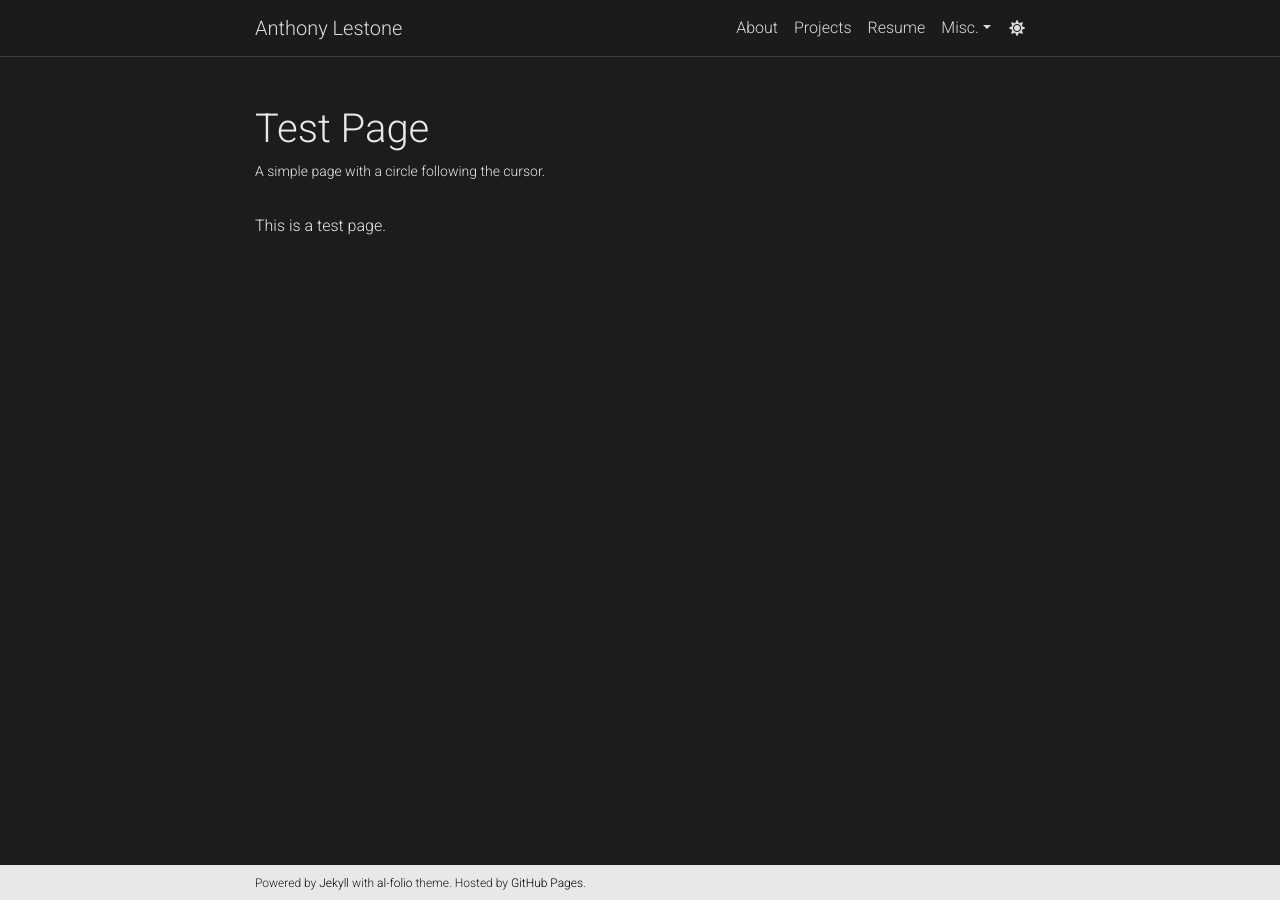
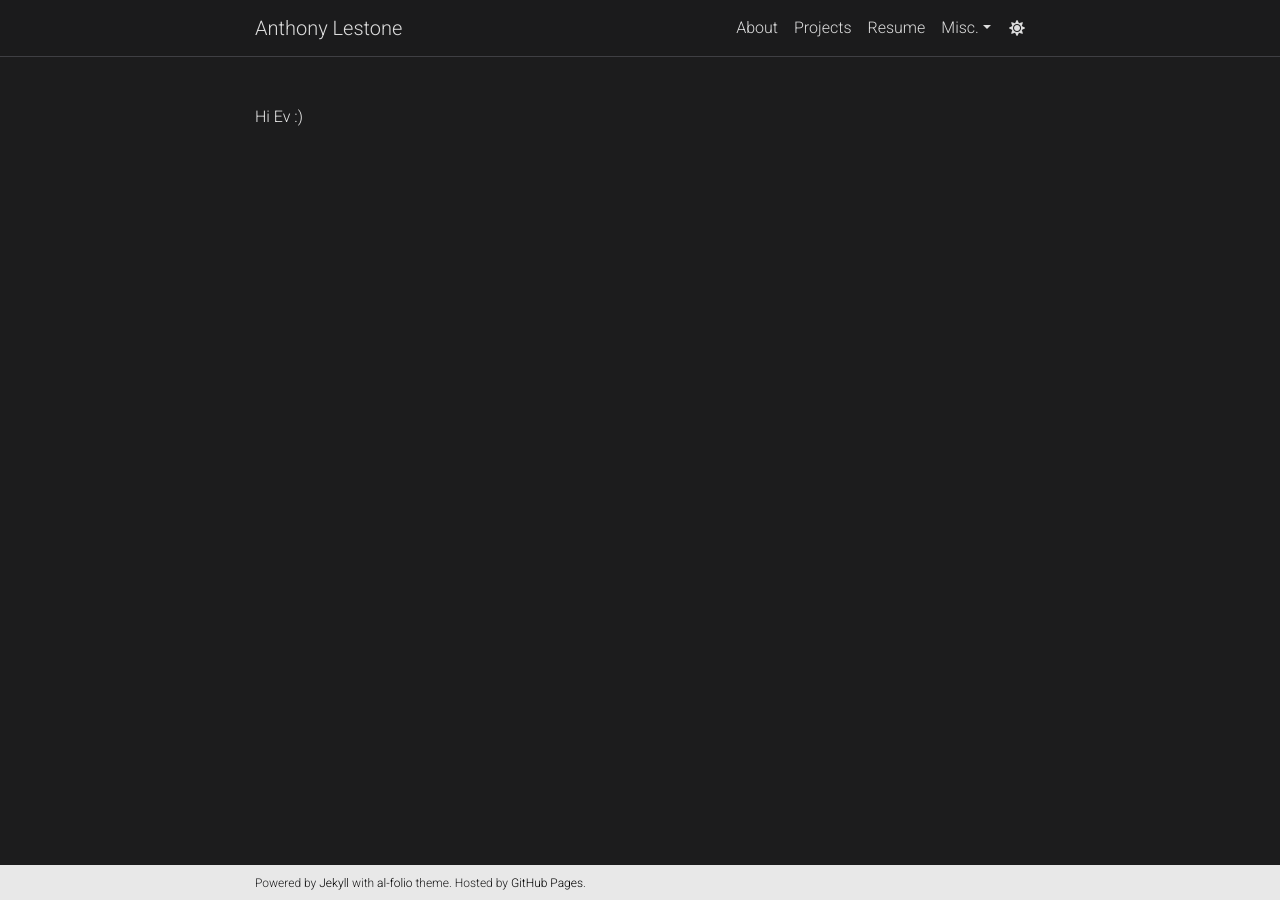
Before and after one commit to anthonylestone/anthonylestone.github.io, a Jekyll site: the page built from _pages/test.md, in a window 1280 px wide. Built offline with Jekyll 4.4.1, drawn with Linux system fonts in a browser that asks for light colours; comment, search, counter and statistics services are not loaded; a style sheet for code colours, icons or effects is not loaded.

Commit message:
removed title and description from page

```diff
--- a/_layouts/test.html
+++ b/_layouts/test.html
@@ -4,8 +4,6 @@ layout: default
 
 <div class="post">
   <header class="post-header">
-    <h1 class="post-title">{{ page.title }}</h1>
-    <p class="post-description">{{ page.description }}</p>
   </header>
 
   <article>
--- a/_pages/test.md
+++ b/_pages/test.md
@@ -5,4 +5,4 @@ description: A simple page with a circle following the cursor.
 permalink: /test/
 ---
 
-This is a test page.
+Hi Ev :)
```
